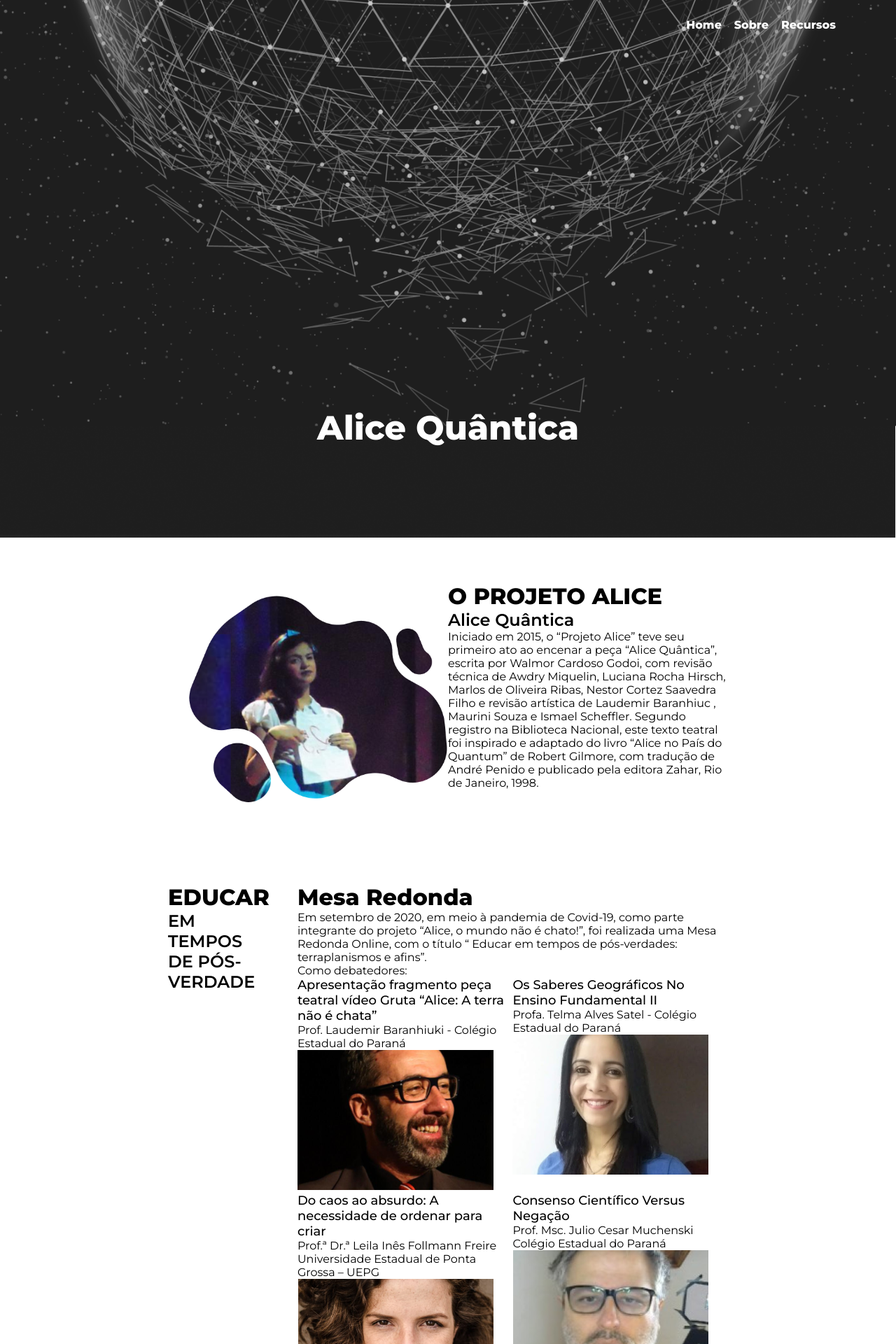
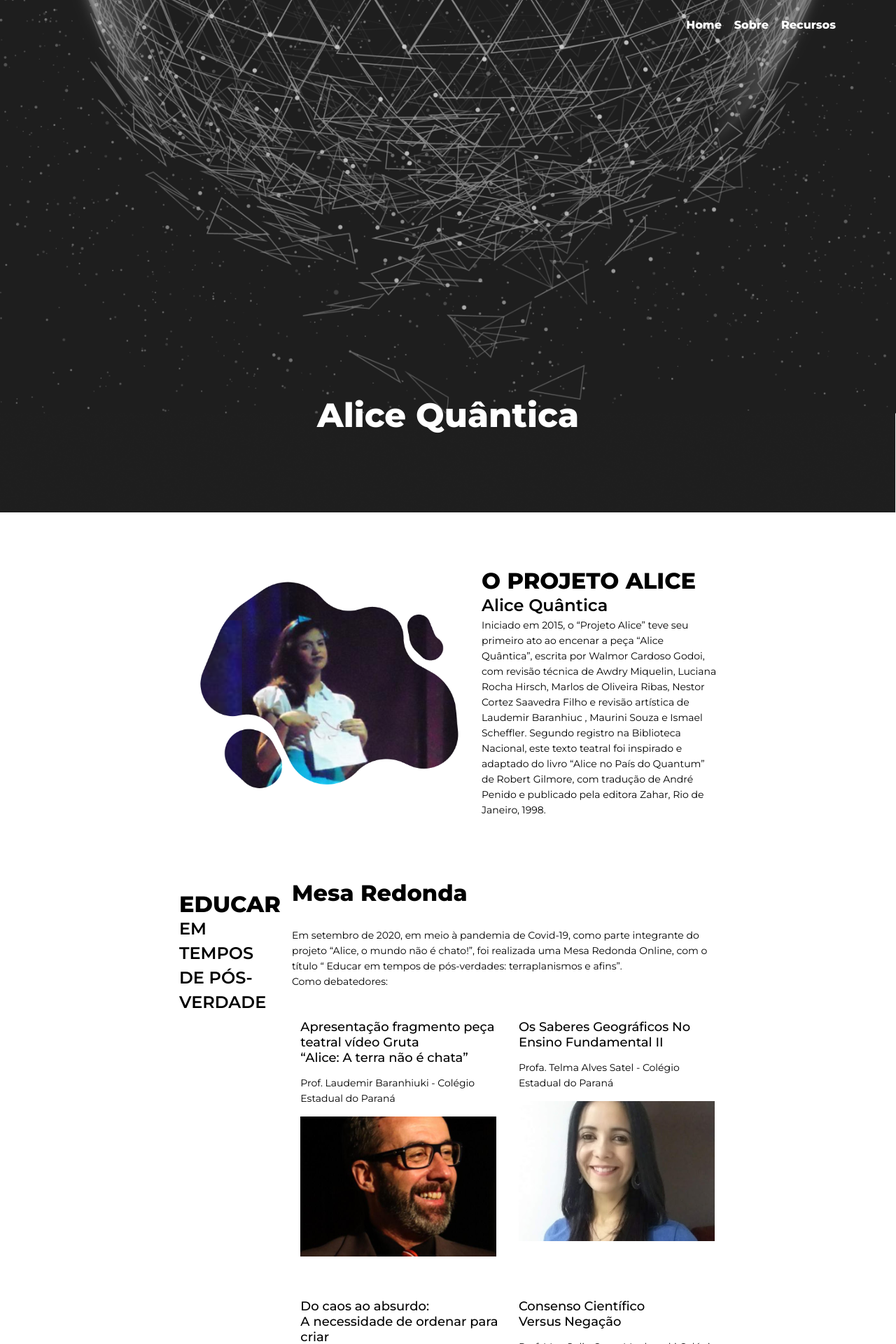
Before and after one commit to tocrossbridge/website-alice-quantica, a PHP site: page / in a window 1280 px wide. Shown: the top 1920 px of the page at 70% size. Run offline with PHP 8.4, Linux system fonts and the light colour scheme.

Commit message:
style: fixes at margin & padding

```diff
--- a/index.html
+++ b/index.html
@@ -57,38 +57,36 @@
             </div>
 
             <div class="col-12 col-md-9">
-                <p class="title">Mesa Redonda</p>
+                <p class="title pb-5">Mesa Redonda</p>
                 <p>
                     Em setembro de 2020, em meio à pandemia de Covid-19, como parte integrante do projeto “Alice, o mundo não é chato!”, foi realizada uma Mesa Redonda Online, com o título “ Educar em tempos de pós-verdades: terraplanismos e afins”.
                 </p>
                 <p>Como debatedores:</p>
 
-                <div class="d-md-flex-d-sm-block">
+                <div class="d-md-flex-d-sm-block pt-5">
                     <div class="col-12 col-md-6">
-                        <p class="round-table__subtitle">Apresentação fragmento peça teatral vídeo Gruta “Alice: A terra não é chata”</p>
-                        <p>Prof. Laudemir Baranhiuki - Colégio Estadual do Paraná</p>
+                        <p class="round-table__subtitle">Apresentação fragmento peça teatral vídeo Gruta <br/> “Alice: A terra não é chata”</p>
+                        <p class="round-table__profs">Prof. Laudemir Baranhiuki - Colégio Estadual do Paraná</p>
                         <img src="./src/images/prof-laudemir.png" />
                     </div>
 
                     <div class="col-12 col-md-6">
                         <p class="round-table__subtitle">Os Saberes Geográficos No Ensino Fundamental II</p>
-                        <p>Profa. Telma Alves Satel - Colégio Estadual do Paraná</p>
+                        <p class="round-table__profs">Profa. Telma Alves Satel - Colégio Estadual do Paraná</p>
                         <img src="./src/images/prof-telma.png" />
                     </div>
                 </div>
-                <div class="d-md-flex-d-sm-block">
+                <div class="d-md-flex-d-sm-block pt-5">
                     <div class="col-12 col-md-6">
-                        <p class="round-table__subtitle">Do caos ao absurdo: A necessidade de ordenar para criar</p>
-                        <p>Prof.ª Dr.ª Leila Inês Follmann Freire
+                        <p class="round-table__subtitle">Do caos ao absurdo: <br/> A necessidade de ordenar para criar</p>
+                        <p class="round-table__profs">Prof.ª Dr.ª Leila Inês Follmann Freire
                             Universidade Estadual de Ponta Grossa – UEPG
                         </p>
                         <img src="./src/images/prof-leila.png" />
                     </div>
                     <div class="col-12 col-md-6">
-                        <p class="round-table__subtitle">Consenso Científico
-                            Versus Negação
-                        </p>
-                        <p>
+                        <p class="round-table__subtitle">Consenso Científico <br/> Versus Negação</p>
+                        <p class="round-table__profs">
                             Prof. Msc. Julio Cesar Muchenski
                             Colégio Estadual do Paraná
                         </p>
@@ -116,7 +114,7 @@
                         <p class="title--upper">Alice,</p>
                         <p class="title">a Terra não é chata!</p>
 
-                        <div>
+                        <div class="pt-5">
                             <p>
                                 Fragmento teatral feita pelos alunos do grupo de teatro GRUTA do Colégio Estadual do Paraná - CEP em parceria com a UTFPR Campus Curitiba. A direção foi feita prof. Lau Bark.
                             </p>
--- a/src/css/main.css
+++ b/src/css/main.css
@@ -30,6 +30,11 @@
     font-family: 'Montserrat', sans-serif;
     box-sizing: border-box;
 }
+p{
+    font-size: 14px;
+    line-height: 22px;
+}
+
 .container{
     max-width: 800px;
     align-items: center;
@@ -58,20 +63,23 @@
 .pl-2{padding-left: 2%;}
 .pb-2{padding-bottom: 2%;}
 
-.col-md-6{ width: 50%; }
-.col-md-3{ width: 25%; }
+.col-md-6{ width: 50%; margin: 2%; }
+.col-md-3{ width: 25%; margin: 2%; }
 
 .title{
     font-size: 32px;
     font-weight: 800;
+    line-height: 35px;
 }
 .title--upper{
     font-size: 28px;
     font-weight: 300;
+    line-height: 35px;
 }
 .title--down{
     font-size: 24px;
     font-weight: 600;
+    line-height: 35px;
 }
 
 /* About */
@@ -83,6 +91,10 @@
 .round-table__subtitle{
     font-size: 18px;
     font-weight: 500;
+}
+.round-table__profs{
+    margin: 5% 0;
+    font-size: 14px;
 }
 
 /* Video Parallax */
```
